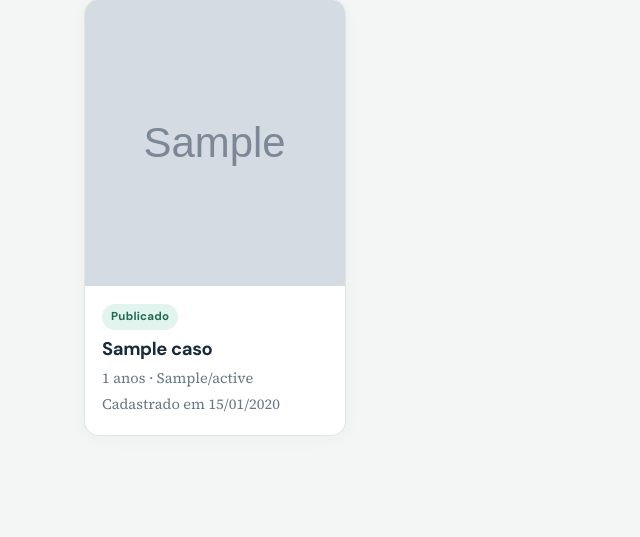
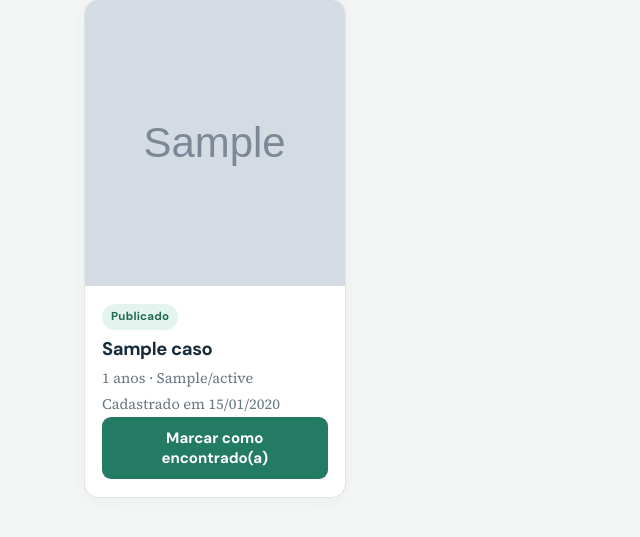
Before and after one commit to JonatasF-Alves/desaparecidos, a Django app: page /meus-casos/ in a window 1280 px wide. Shown: the part 228-765 px from the top of the page, without its empty margins (0-640 px from the left). Run offline with Django 5.2, Linux system fonts and the light colour scheme; a user stored in the database is signed in; tables that the repository leaves empty hold one stand-in row (values such as "Sample post"); grey boxes marked "Sample" are stand-in pictures.

Commit message:
Botão marcar como encontrado (só o dono)

```diff
--- a/casos/templates/casos/meus_casos.html
+++ b/casos/templates/casos/meus_casos.html
@@ -23,6 +23,14 @@
         <h3>{{ caso.nome }}</h3>
         <p>{{ caso.idade }} anos · {{ caso.cidade }}/{{ caso.estado }}</p>
         <p>Cadastrado em {{ caso.criado_em|date:"d/m/Y" }}</p>
+        {% if caso.status == "encontrado" %}
+          <span class="badge ok">Encontrado(a)</span>
+        {% elif caso.aprovado %}
+          <form method="post" action="{% url 'casos:marcar_encontrado' caso.pk %}">
+            {% csrf_token %}
+            <button class="btn ok">Marcar como encontrado(a)</button>
+          </form>
+        {% endif %}
       </div>
     </article>
     {% empty %}
--- a/casos/urls.py
+++ b/casos/urls.py
@@ -8,4 +8,5 @@ urlpatterns = [
     path("caso/<int:pk>/", views.CasoDetailView.as_view(), name="detalhe"),
     path("cadastrar/", views.CasoCreateView.as_view(), name="cadastrar"),
     path("meus-casos/", views.MeusCasosView.as_view(), name="meus_casos"),
+    path("caso/<int:pk>/encontrado/", views.marcar_encontrado, name="marcar_encontrado"),
 ]
--- a/casos/views.py
+++ b/casos/views.py
@@ -1,4 +1,9 @@
 from urllib.parse import quote
+
+from django.contrib.auth.decorators import login_required
+from django.shortcuts import get_object_or_404, redirect
+from django.utils import timezone
+from django.views.decorators.http import require_POST
 
 from django.contrib import messages
 from django.contrib.auth.mixins import LoginRequiredMixin
@@ -59,3 +64,13 @@ class MeusCasosView(LoginRequiredMixin, ListView):
 
     def get_queryset(self):
         return Caso.objects.filter(dono=self.request.user)
+
+@login_required
+@require_POST
+def marcar_encontrado(request, pk):
+    caso = get_object_or_404(Caso, pk=pk, dono=request.user)
+    caso.status = "encontrado"
+    caso.data_encontrado = timezone.localdate()
+    caso.save(update_fields=["status", "data_encontrado"])
+    messages.success(request, f"{caso.nome} foi marcado(a) como encontrado(a). Que bom!")
+    return redirect("casos:meus_casos")
```
